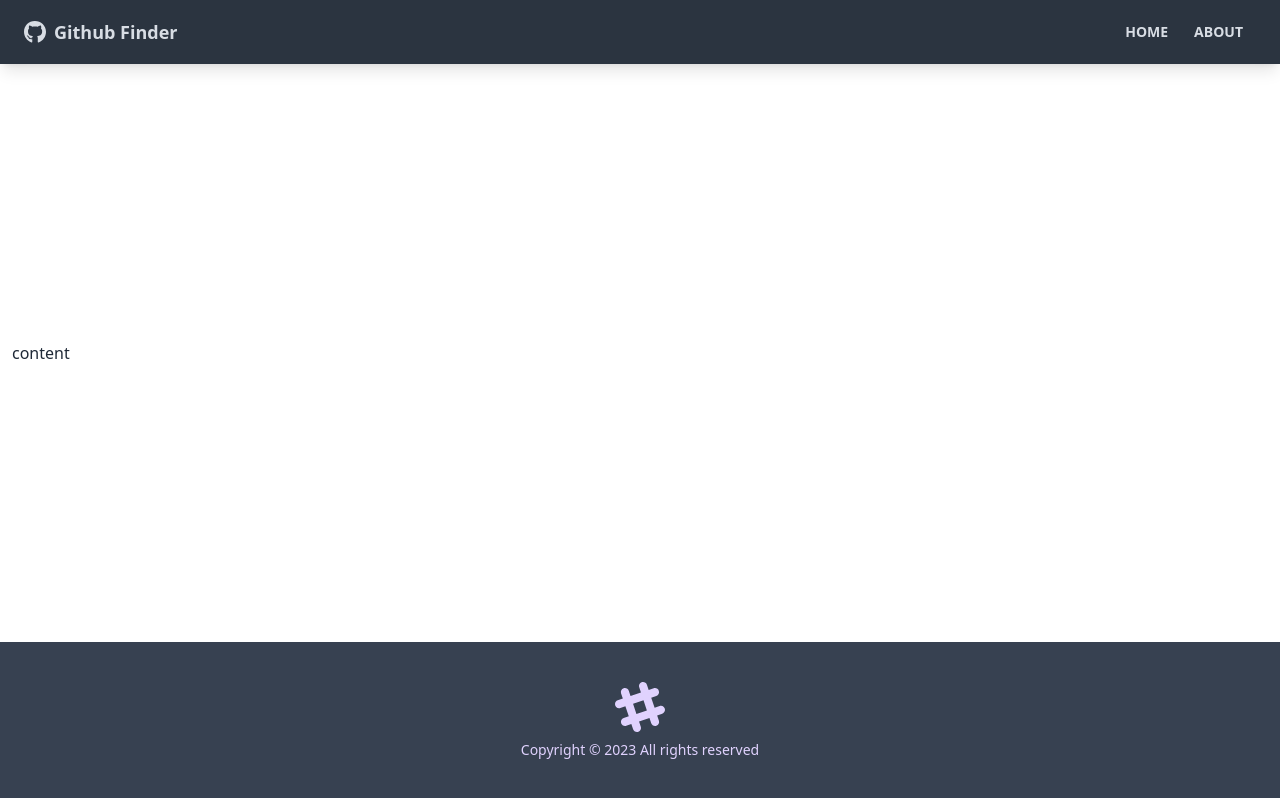
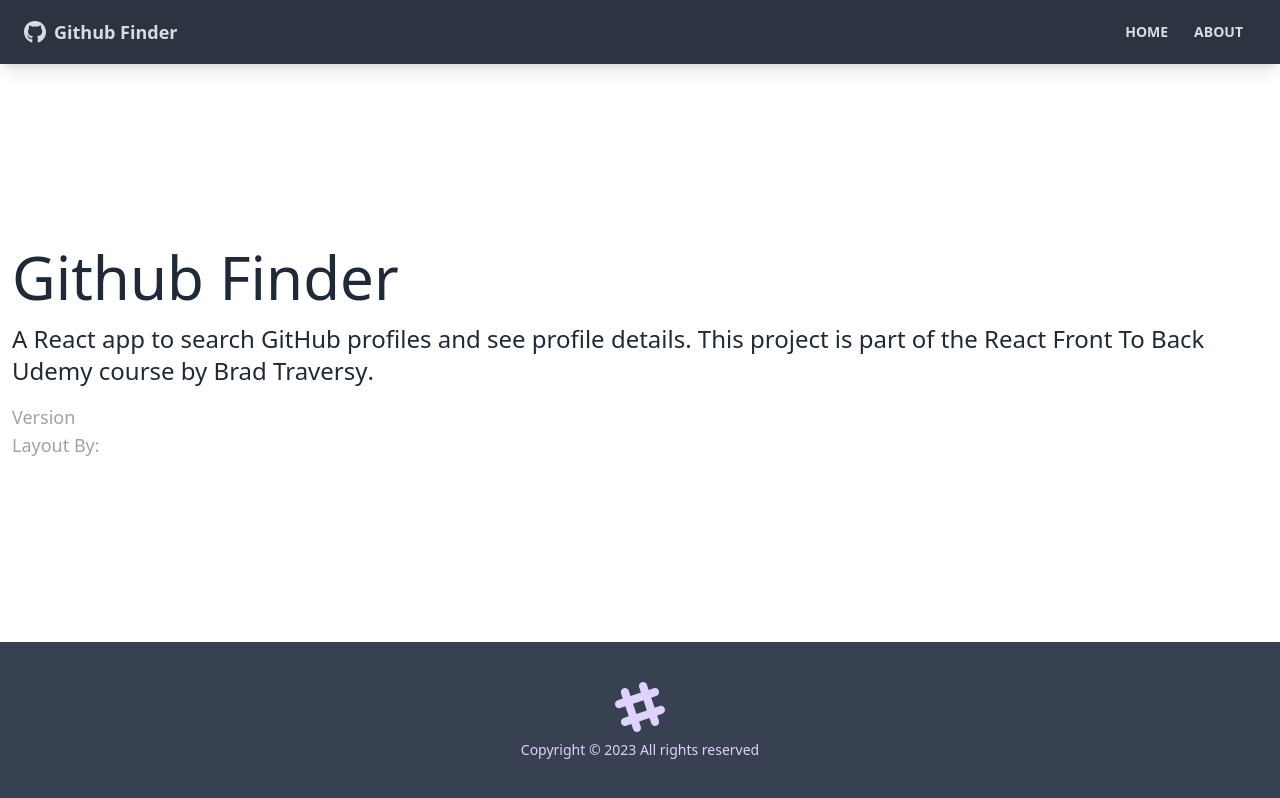
Before and after one commit to ThorondorManwe/github-finder, a React app: page /about in a window 1280 px wide. Built offline with nearby package versions, Linux system fonts and the light colour scheme; the HTML template or start-up script is replaced by a standard one.

Commit message:
Add About page and Routes

```diff
--- a/src/App.jsx
+++ b/src/App.jsx
@@ -1,8 +1,11 @@
 /* eslint-disable no-unused-vars */
 import { useState } from 'react';
-import { BrowserRouter as Router, Route } from 'react-router-dom';
+import { BrowserRouter as Router, Route, Routes } from 'react-router-dom';
 import Navbar from './components/layout/Navbar';
 import Footer from './components/layout/Footer';
+import Home from './pages/Home';
+import About from './pages/About';
+import NotFound from './pages/NotFound';
 //import './App.css';
 
 function App() {
@@ -12,7 +15,14 @@
       <div className='flex flex-col justify-between h-screen'>
         <Navbar />
 
-        <main className='container mx-auto px-3 pb-12'>content</main>
+        <main className='container mx-auto px-3 pb-12'>
+          <Routes>
+            <Route path='/' element={<Home />} />
+            <Route path='/about' element={<About />} />
+            <Route path='/notfound' element={<NotFound />} />
+            <Route path='/*' element={<NotFound />} />
+          </Routes>
+        </main>
 
         <Footer />
       </div>
--- /dev/null
+++ b/src/pages/About.jsx
@@ -0,0 +1,34 @@
+/* eslint-disable no-unused-vars */
+import React from "react";
+
+function About() {
+  return (
+    <div>
+      <h1 className="text-6xl mb-4">Github Finder</h1>
+      <p className="mb-4 text-2xl font-light">
+        A React app to search GitHub profiles and see profile details. This
+        project is part of the
+        <a href="https://www.udemy.com/course/modern-react-front-to-back/">
+          {" "}
+          React Front To Back
+        </a>{" "}
+        Udemy course by
+        <strong>
+          <a href="https://traversymedia.com"> Brad Traversy</a>
+        </strong>
+        .
+      </p>
+      <p className="text-lg text-gray-400">
+        Version <span className="text-white">1.0.0</span>
+      </p>
+      <p className="text-lg text-gray-400">
+        Layout By:
+        <a className="text-white" href="https://twitter.com/hassibmoddasser">
+          Hassib Moddasser
+        </a>
+      </p>
+    </div>
+  );
+}
+
+export default About;
--- /dev/null
+++ b/src/pages/Home.jsx
@@ -0,0 +1,12 @@
+/* eslint-disable no-unused-vars */
+import React from 'react'
+
+function Home() {
+  return (
+    <div>
+        <h1 className='text-6xl'>Welcome</h1>
+    </div>
+  )
+}
+
+export default Home
--- /dev/null
+++ b/src/pages/NotFound.jsx
@@ -0,0 +1,23 @@
+/* eslint-disable no-unused-vars */
+import React from "react";
+import { FaHome } from "react-icons/fa";
+import { Link } from "react-router-dom";
+
+function NotFound() {
+  return (
+    <div className="hero">
+      <div className="text-center hero-content">
+        <div className="max-w-lg">
+          <h1 className="text-8xl font-bold mb-8">Oops!</h1>
+          <p className="text-5xl mb-8">404 - Page Not Found!</p>
+          <Link className="btn btn-primary btn-lg" to="/">
+            <FaHome className="mr-2" />
+            Back To Home
+          </Link>
+        </div>
+      </div>
+    </div>
+  );
+}
+
+export default NotFound;
```
